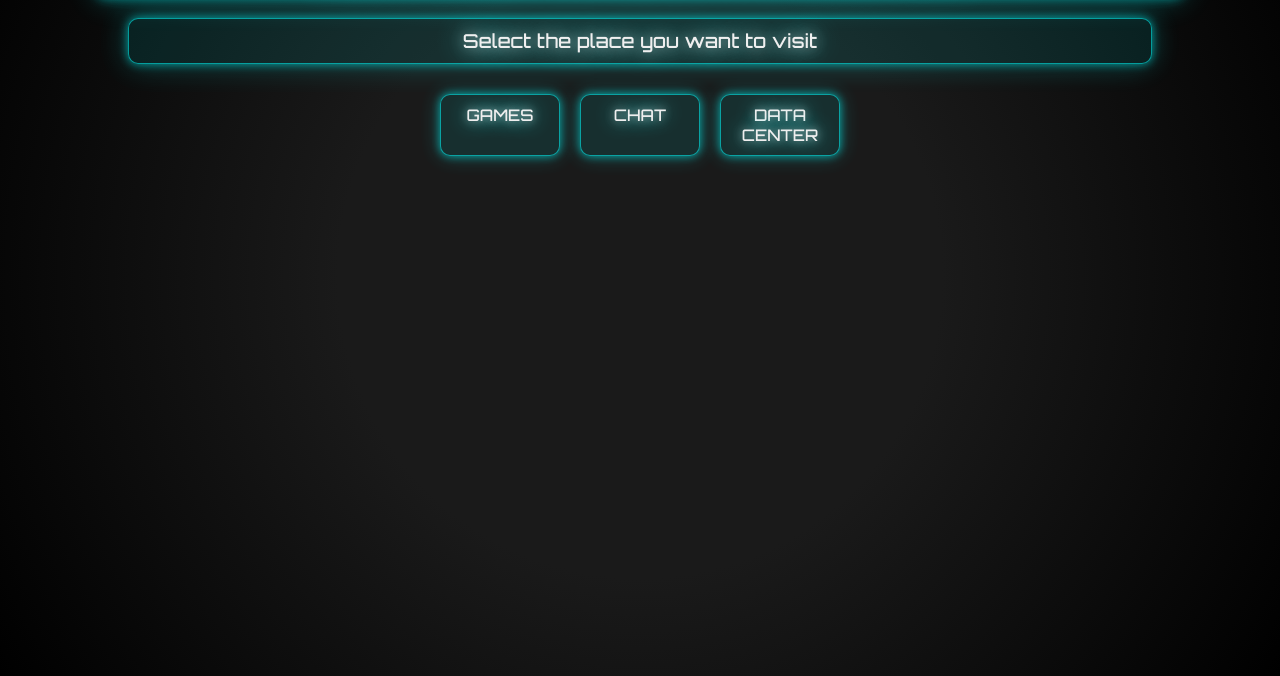
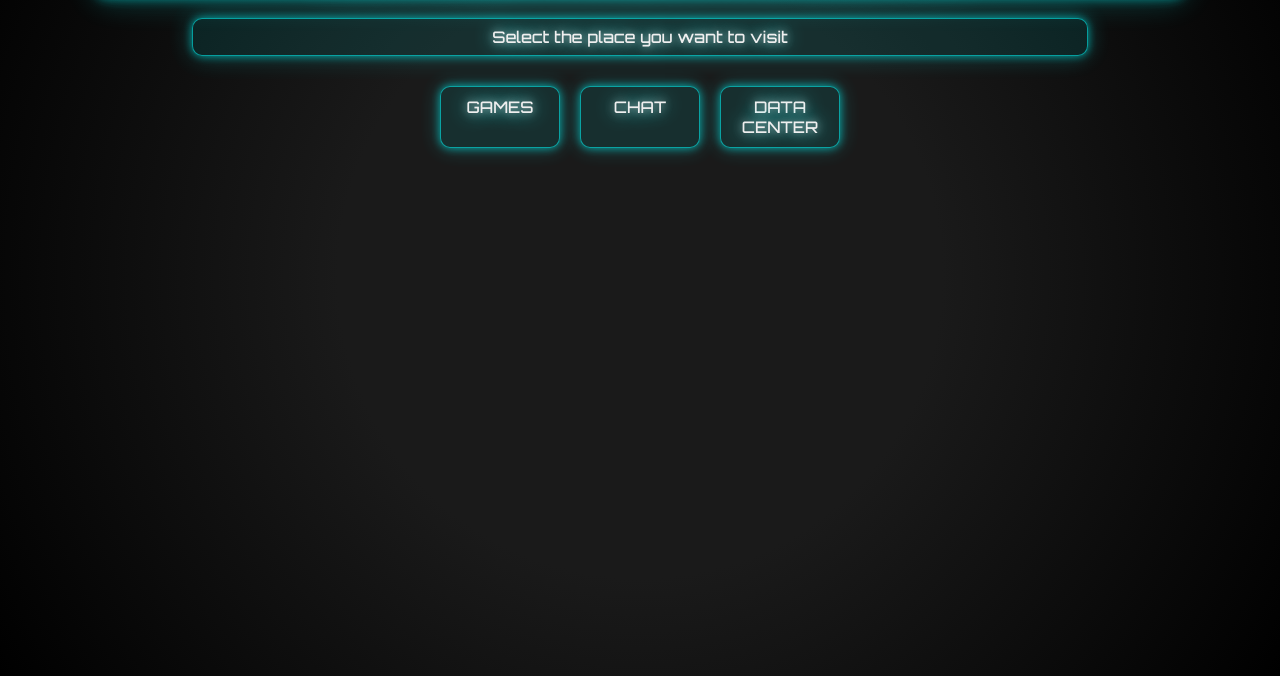
Before and after one commit to Scort231/scort231.github.io, a plain HTML site: page index.html in a window 1280 px wide. Shown: the part 124-800 px from the top of the page. Drawn offline with Linux system fonts and the light colour scheme.

Commit message:
Update index.html

```diff
--- a/index.html
+++ b/index.html
@@ -46,18 +46,18 @@
     }
 
     .text-box {
-      width: 80%; /* Width of the text box */
+      width: 70%; /* Reduced width of the text box */
       text-align: center;
       border-radius: 10px;
       background: rgba(0, 255, 255, 0.1);
-      padding: 10px;
+      padding: 8px; /* Reduced padding */
       margin-bottom: 20px; /* Margin between the text and the buttons */
       border: 1px solid rgba(0, 255, 255, 0.6);
-      box-shadow: 0 0 10px rgba(0, 255, 255, 0.6), 0 0 30px rgba(0, 255, 255, 0.3);
+      box-shadow: 0 0 8px rgba(0, 255, 255, 0.6), 0 0 25px rgba(0, 255, 255, 0.3);
       animation: flicker 3s infinite;
-      font-size: 1.2rem; /* Adjust font size */
+      font-size: 1rem; /* Reduced font size */
       color: white;
-      text-shadow: 0 0 15px rgba(255, 255, 255, 0.7), 0 0 30px #0ff;
+      text-shadow: 0 0 10px rgba(255, 255, 255, 0.7), 0 0 20px #0ff;
     }
 
     .button-container {
```
